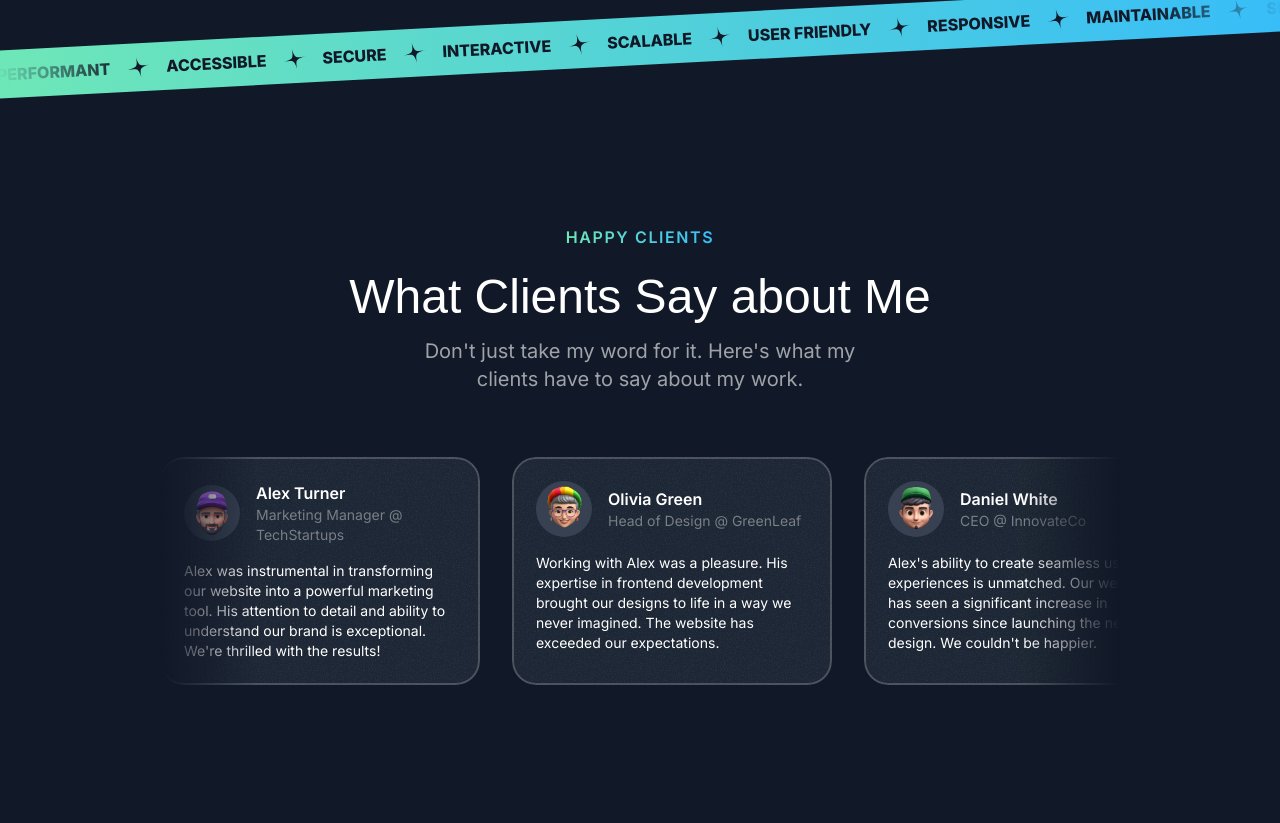
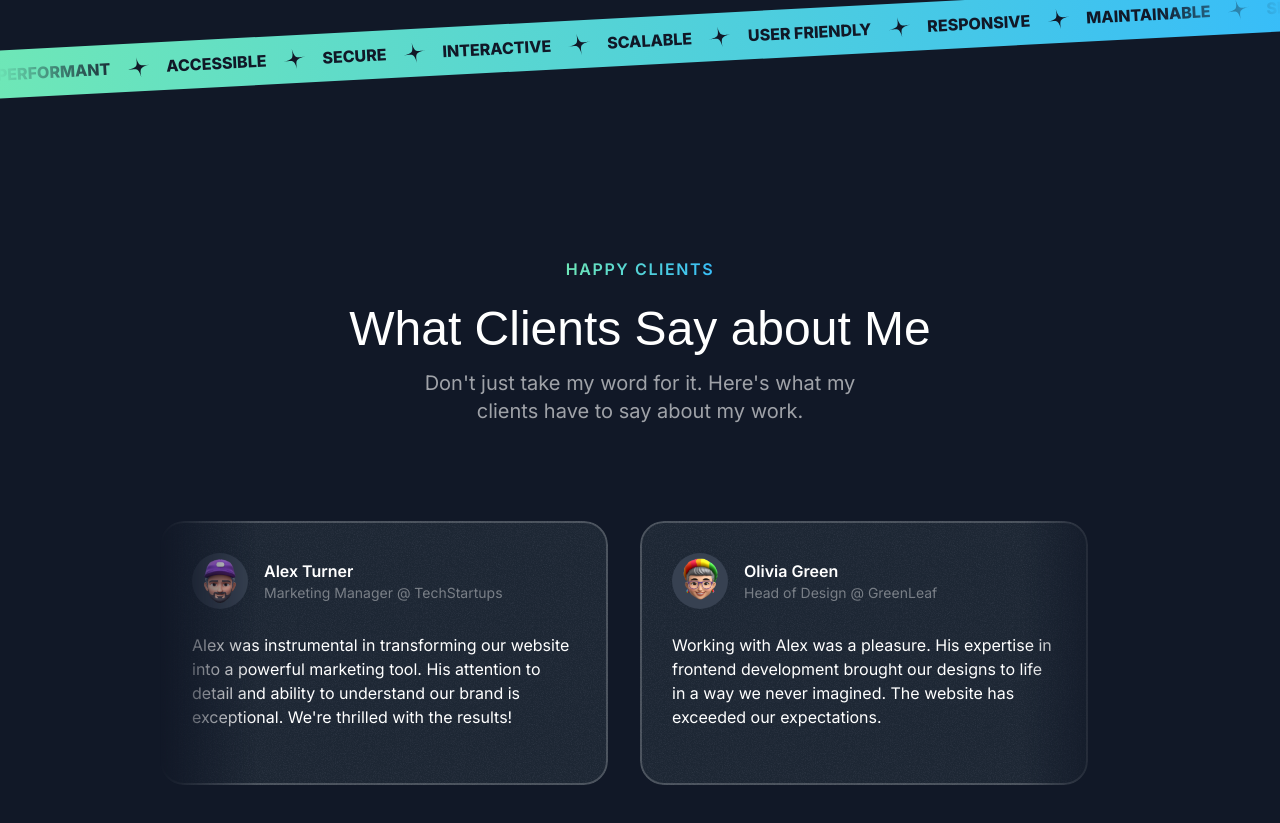
Before and after one commit to RuthlessDove/personal-website-nextjs, a Next.js app: page / in a window 1280 px wide. Shown: the part 3077-3900 px from the top of the page. Before the commit the page ends 3826 px from the top, so only its background shows below. Built offline with nearby package versions, Linux system fonts and the light colour scheme; a web font is replaced by a local one.

Commit message:
Enhance TestimonialsSection with responsive padding and improved card styling

```diff
--- a/src/sections/Testimonials.tsx
+++ b/src/sections/Testimonials.tsx
@@ -48,7 +48,7 @@ const testimonials = [
 
 export const TestimonialsSection = () => {
   return (
-    <div className="py-16">
+    <div className="py-16 lg:py-24">
       <div className="container">
         <SectionHeader
           eyebrow="Happy Clients"
@@ -58,7 +58,7 @@ export const TestimonialsSection = () => {
         />
 
         <div
-          className="mt-16 flex overflow-x-clip"
+          className="mt-16 lg:mt-24 flex overflow-x-clip"
           style={{
             maskImage:
               "linear-gradient(to right, transparent, black 10%, black 90%, transparent)",
@@ -66,7 +66,7 @@ export const TestimonialsSection = () => {
         >
           <div className="flex flex-none gap-8">
             {testimonials.map((testimonial, index) => (
-              <Card key={testimonial.name} className="max-w-xs">
+              <Card key={testimonial.name} className="max-w-xs md:max-w-md md:p-8 md">
                 <div className="flex gap-4 items-center">
                   <div className="size-14 bg-gray-700 inline-flex rounded-full items-center  justify-center flex-shrink-0">
                     <Image
@@ -82,7 +82,7 @@ export const TestimonialsSection = () => {
                     </div>
                   </div>
                 </div>
-                <p className="mt-4 text-sm">{testimonial.text}</p>
+                <p className="mt-4 md:mt-6 text-sm md:text-base">{testimonial.text}</p>
               </Card>
             ))}
           </div>
```
